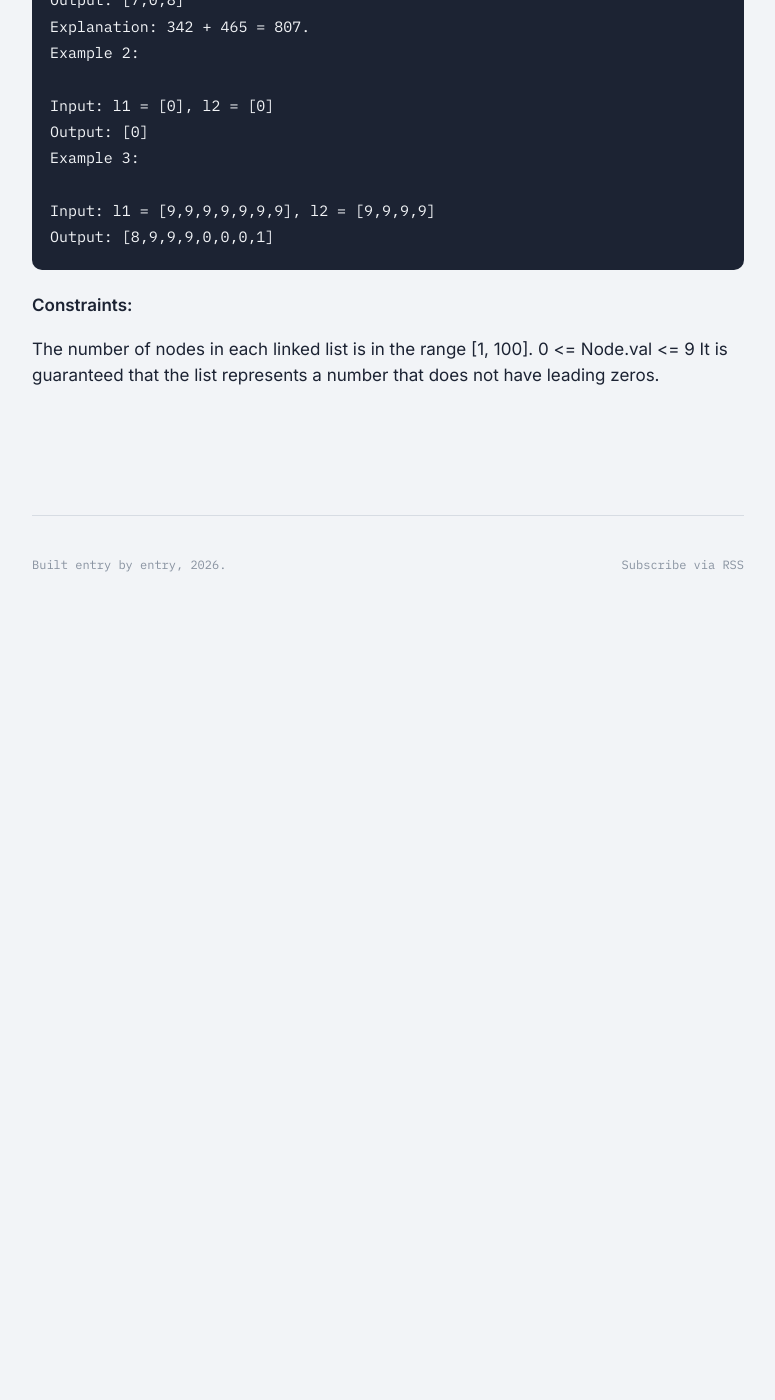
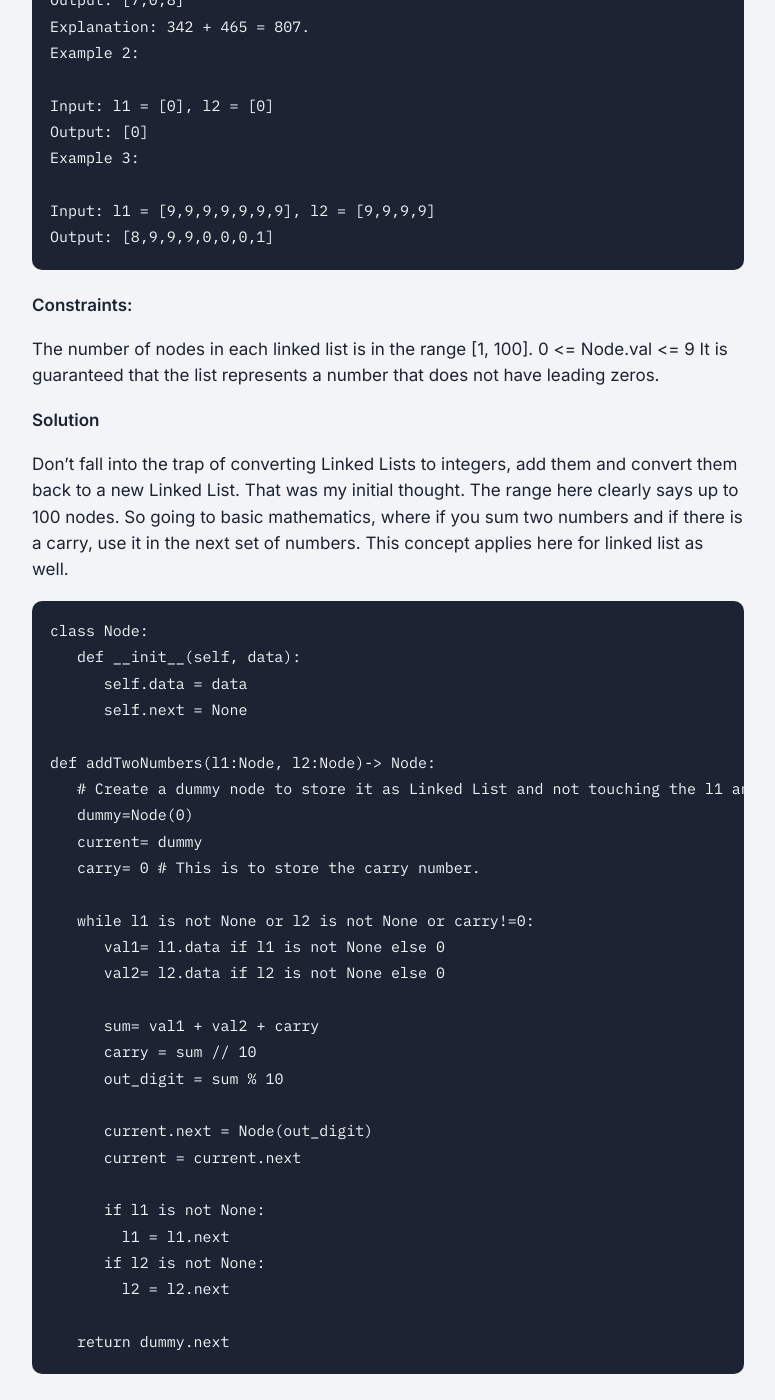
Before and after one commit to sreekala-labs/sreekala-labs.github.io, a Jekyll site: the page built from _posts/2026-08-14-Add-Two-Numbers.md, in a window 1280 px wide and 1400 px high, scrolled down 661 px. Shown: the whole window, without its empty margins (252-1027 px from the left). Built offline with Jekyll 4.4.1, drawn with Linux system fonts in a browser that asks for light colours; before the commit the page ends 1291 px from its top, so only the background shows below that.

Commit message:
Update 2026-08-14-Add-Two-Numbers.md

````diff
--- a/_posts/2026-08-14-Add-Two-Numbers.md
+++ b/_posts/2026-08-14-Add-Two-Numbers.md
@@ -31,3 +31,41 @@ Output: [8,9,9,9,0,0,0,1]
 The number of nodes in each linked list is in the range [1, 100].
 0 <= Node.val <= 9
 It is guaranteed that the list represents a number that does not have leading zeros.
+
+
+**Solution**
+
+Don't fall into the trap of converting Linked Lists to integers, add them and convert them back to a new Linked List. That was my initial thought.
+The range here clearly says up to 100 nodes. So going to basic mathematics, where if you sum two numbers and if there is a carry, use it in the next set of numbers. This concept applies here for
+linked list as well.
+
+```python
+class Node:
+   def __init__(self, data):
+      self.data = data
+      self.next = None
+
+def addTwoNumbers(l1:Node, l2:Node)-> Node:
+   # Create a dummy node to store it as Linked List and not touching the l1 and l2 lists.
+   dummy=Node(0)
+   current= dummy
+   carry= 0 # This is to store the carry number.
+
+   while l1 is not None or l2 is not None or carry!=0:
+      val1= l1.data if l1 is not None else 0
+      val2= l2.data if l2 is not None else 0
+
+      sum= val1 + val2 + carry
+      carry = sum // 10
+      out_digit = sum % 10
+
+      current.next = Node(out_digit)
+      current = current.next
+
+      if l1 is not None:
+        l1 = l1.next
+      if l2 is not None:
+        l2 = l2.next
+
+   return dummy.next
+```
````
